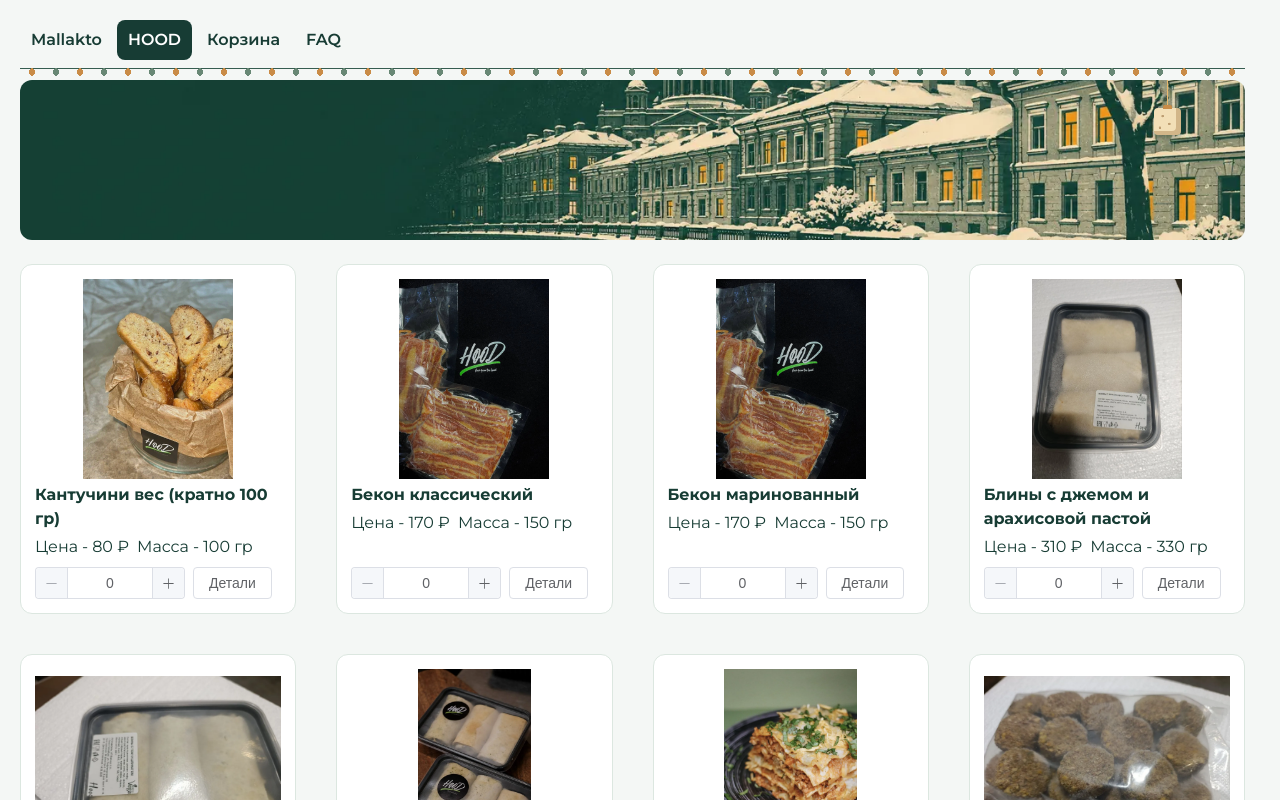
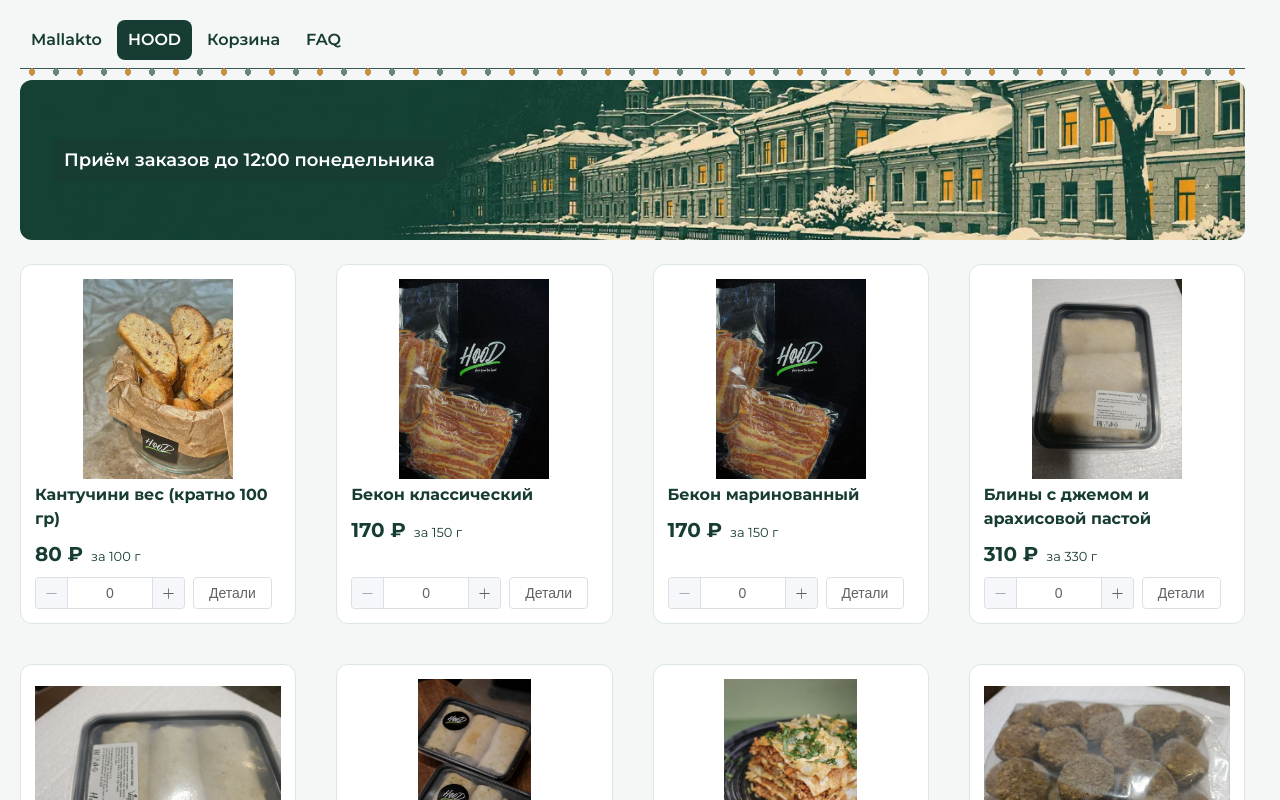
Before and after one commit to lefhl/fast-calc, a Vue app: page /#/hood in a window 1280 px wide. Shown: the top 800 px of the page. Built offline with nearby package versions, Linux system fonts and the light colour scheme.

Commit message:
Improve winter catalog prices, basket, and order deadline

```diff
--- a/src/App.vue
+++ b/src/App.vue
@@ -1,22 +1,36 @@
 <template>
-  <div class="container app-shell">
+  <div class="container app-shell" :class="{ 'app-shell--basket': showMobileBasket }">
     <AppHeader />
     <div class="winter-lights" aria-hidden="true"></div>
     <div
-      v-if="$route.name === 'Mallakto' || $route.name === 'Hood'"
+      v-if="isCatalog"
       class="winter-banner"
       :style="bannerStyle"
-      aria-hidden="true"
     >
-      <span class="tofu-ornament"></span>
+      <p class="winter-deadline">Приём заказов до 12:00 понедельника</p>
+      <span class="tofu-ornament" aria-hidden="true"></span>
     </div>
 
-    <router-view></router-view>
+    <router-view />
+    <router-link v-if="showMobileBasket" class="mobile-basket" :to="{ name: 'Main' }">
+      <span>Корзина · {{ totalItemsCount }} шт.</span>
+      <strong>{{ formatNumberToAmount(totalSum + totalComission) }}</strong>
+    </router-link>
   </div>
 </template>
 
 <script setup lang="ts">
+import { useGoodsStore } from '@/stores/useGoodsStore'
+import { storeToRefs } from 'pinia'
+import { computed } from 'vue'
+import { useRoute } from 'vue-router'
+import { formatNumberToAmount } from './view/__shared/utils/amount.utils'
 import AppHeader from './view/__shared/components/AppHeader.vue'
+
+const route = useRoute()
+const { totalItemsCount, totalSum, totalComission } = storeToRefs(useGoodsStore())
+const isCatalog = computed(() => route.name === 'Mallakto' || route.name === 'Hood')
+const showMobileBasket = computed(() => isCatalog.value && totalItemsCount.value > 0)
 
 const bannerStyle = {
   backgroundImage: `url(${import.meta.env.BASE_URL}images/winter-canal.webp)`,
@@ -41,12 +55,29 @@ const bannerStyle = {
 }
 
 .winter-banner {
+  display: flex;
+  align-items: center;
+  padding-inline: clamp(12px, 3vw, 32px);
   position: relative;
   overflow: hidden;
   height: clamp(96px, 15vw, 160px);
   margin-bottom: 24px;
   border-radius: 12px;
   background: #173c34 center right / cover no-repeat;
+}
+
+.winter-deadline {
+  max-width: calc(100% - 48px);
+  padding: 8px 12px;
+  border-radius: 8px;
+  background: #173c34;
+  color: #fff;
+  font-size: clamp(14px, 2vw, 18px);
+  font-weight: 600;
+}
+
+.mobile-basket {
+  display: none;
 }
 
 .tofu-ornament {
@@ -87,5 +118,29 @@ const bannerStyle = {
   .app-shell {
     padding-inline: 16px;
   }
+
+  .app-shell--basket {
+    padding-bottom: calc(88px + env(safe-area-inset-bottom, 0px));
+  }
+
+  .mobile-basket {
+    position: fixed;
+    inset: auto 16px calc(12px + env(safe-area-inset-bottom, 0px));
+    z-index: 10;
+    display: flex;
+    align-items: center;
+    justify-content: space-between;
+    gap: 12px;
+    min-height: 48px;
+    padding: 10px 16px;
+    border-radius: 12px;
+    background: #173c34;
+    color: #fff;
+    font-size: 14px;
+
+    strong {
+      white-space: nowrap;
+    }
+  }
 }
 </style>
--- a/src/components/Card.vue
+++ b/src/components/Card.vue
@@ -1,24 +1,17 @@
 <template>
-  <article class="card">
+  <article class="card" :class="{ 'card--selected': (count ?? 0) > 0 }">
     <div class="img-wrapper">
       <img :src="`images/${image}`" alt="" />
     </div>
     <div class="content">
       <h4 class="mt-4 mb-4">{{ title }}</h4>
-      <div class="mb-8 df g-8">
-        <div class="df g-4">
-          <span>Цена</span> - <span>{{ formatNumberToAmount(price) }}</span>
-        </div>
-        <div class="df g-4">
-          <span>Масса</span> - <span>{{ weigth }} гр</span>
-        </div>
+      <div class="card-price">
+        <strong>{{ formatNumberToAmount(price + (comission ?? 0)) }}</strong>
+        <span>за {{ weigth }} г</span>
       </div>
-
-      <div v-if="comission" class="mb-8">
-        <div class="df g-4">
-          <span>Сервисный сбор</span> - <span>{{ formatNumberToAmount(comission) }}</span>
-        </div>
-      </div>
+      <p v-if="comission" class="card-price-details">
+        {{ formatNumberToAmount(price) }} + {{ formatNumberToAmount(comission) }} сервисный сбор
+      </p>
 
       <footer class="footer">
         <el-input-number min="0" step="1" step-strictly max="100" v-model="count"></el-input-number>
@@ -119,6 +112,36 @@ const isDialogOpen = ref(false)
   flex-grow: 1;
 }
 
+.card--selected {
+  border-color: #527a67;
+}
+
+.card--selected :deep(.el-input__wrapper) {
+  background: #eaf3ee;
+}
+
+.card-price {
+  display: flex;
+  flex-wrap: wrap;
+  align-items: baseline;
+  gap: 4px 8px;
+  margin-block: 4px 8px;
+
+  strong {
+    font-size: 20px;
+  }
+
+  span {
+    font-size: 13px;
+  }
+}
+
+.card-price-details {
+  margin-bottom: 10px;
+  color: #4e6258;
+  font-size: 12px;
+}
+
 .footer :deep(.el-input-number) {
   --el-color-primary: #27594b;
 }
```
